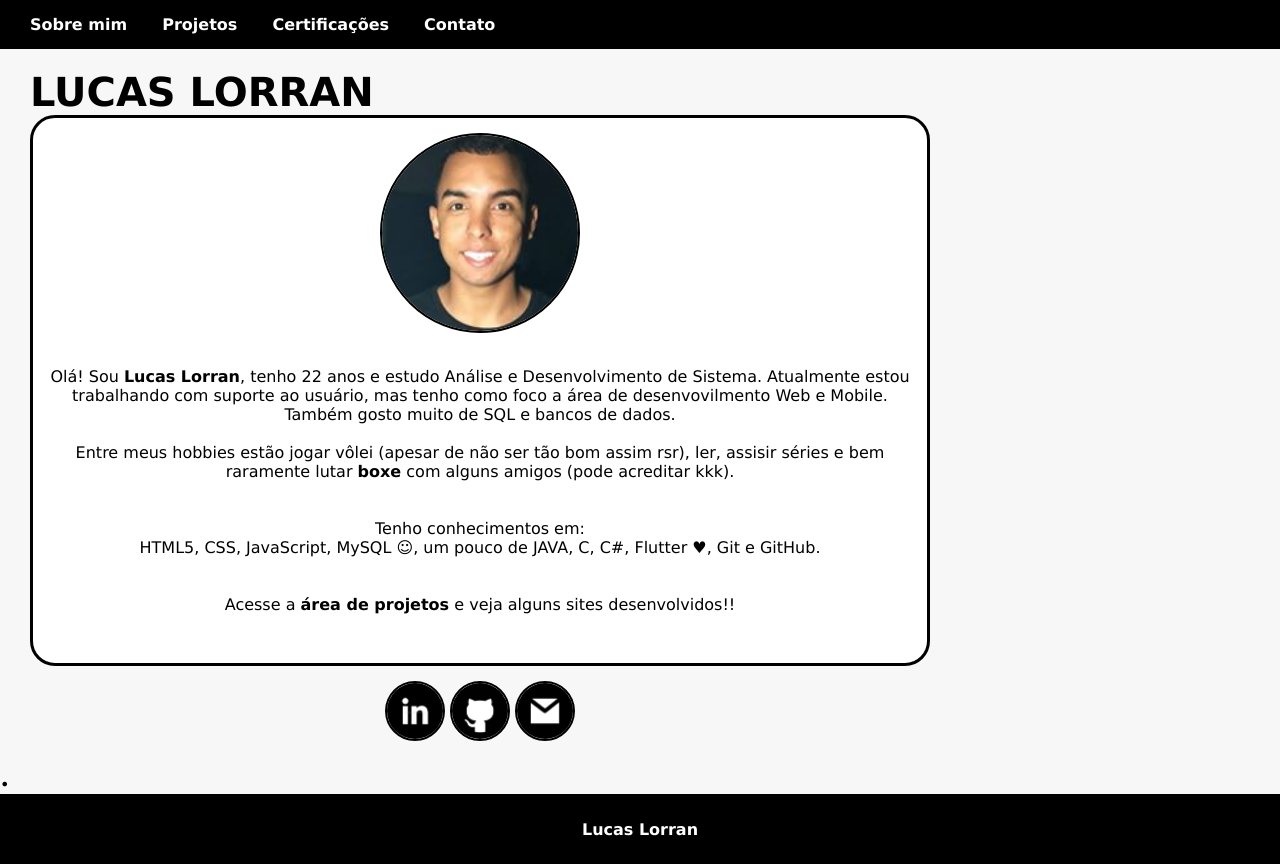
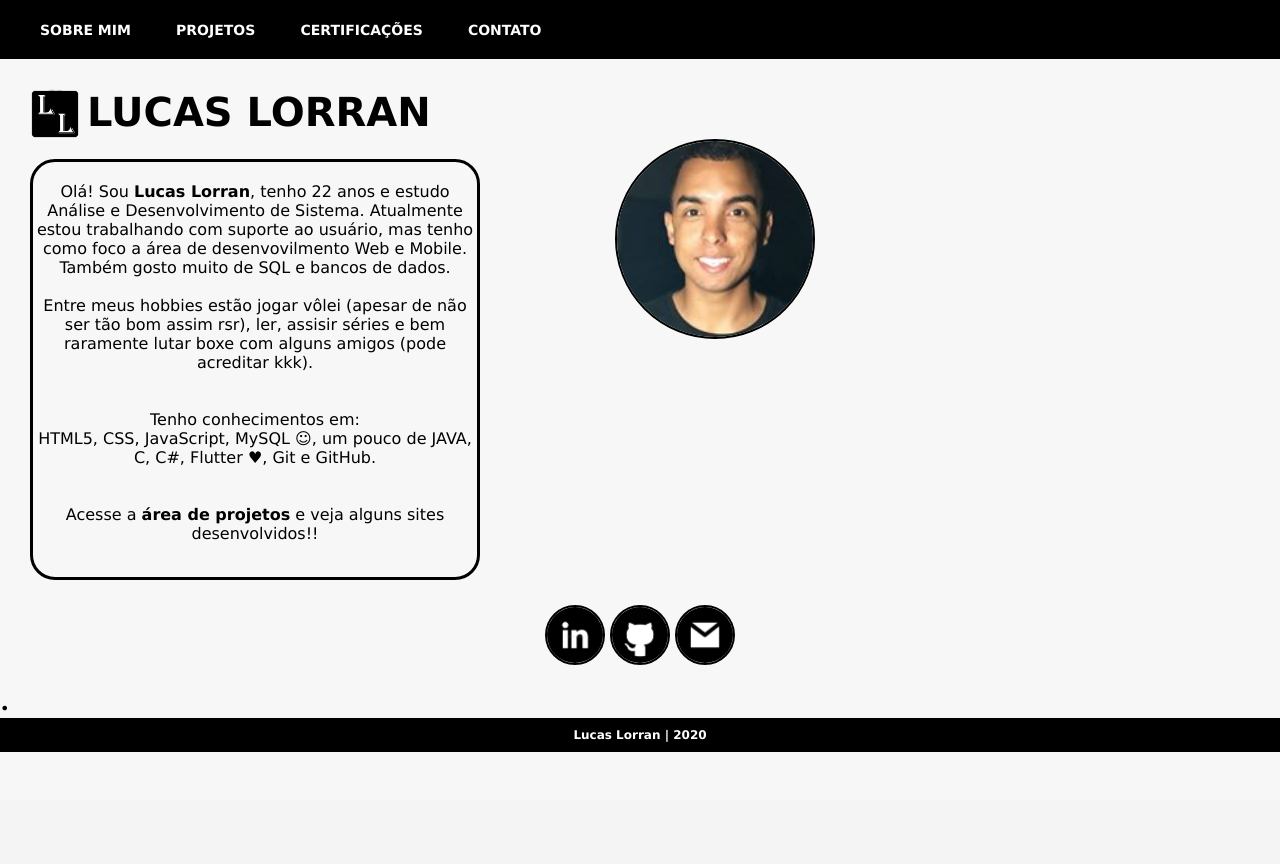
Before and after one commit to LucasLorran22/Projeto_Portfolio_Web, a PHP site: page / in a window 1280 px wide. After the commit the page ends 752 px from the top, so only its background shows below. Run offline with PHP 8.4, Linux system fonts and the light colour scheme.

Commit message:
Novo layout da pagina Sobre Mim atualizado

```diff
--- a/certificacoes.html
+++ b/certificacoes.html
@@ -22,7 +22,7 @@
             <!--  Página em construção -->
 
             <section>
-                <article class="post">
+                <article class="post_projetos">
                     <header>
                         <h1 id="titulo">Página em construção</h1>
                     </header>
--- a/css/style.css
+++ b/css/style.css
@@ -1,58 +1,37 @@
-/*Reset do CSS*/
+/************ Reset do CSS ***********/
 *{
     padding: 0;
     margin: 0;
     box-sizing: border-box;
 }
 
-/* Variáveis das cores*/
+/************ Variáveis das cores ***********/
 :root{
     --preto: black;
     --roxo: #63599b;
     --branco: white;
 }
 
-a{
-    text-decoration: none;
-    color: black;
+/************ estilo do menu de navegação ***********/
+
+.menu {
+    background-color: var(--preto);
+    padding: 20px;
 }
-
-/************ estilo do menu de navegação ]***********/
 
 .menu p{
     color: var(--branco)
 }
 
-header nav{
-    background: white;
-    background-color: var(--preto);
-    padding: 15px;
-}
-
-nav a{
+.menu a{
     text-decoration: none;
     color: white;
-    padding: 15px;
+    font-size: 14px;
+
+    padding: 20px;
     font-weight: bold;
+    text-transform: uppercase;
     transition: background-color 0.5s;
-}
-
-
-.menu {
-    display: block;
-}
-
-.menu ul{
-    background-color: var(--preto);
-    list-style-type: none;
-    text-transform: uppercase;
-    position: absolute;
-    top: 0px;
-    padding: 8px;
-}
-
-.menu li{
-
 }
 
 .menu a:hover{
@@ -61,17 +40,57 @@ nav a{
 
 /************************************/
 
-div#interface{
-
-    width: 900px;
-    margin: 50px auto 0px 30px;
-}
-
 body{
     background: #f7f7f7;
     font-family: Verdana;
+}
 
+a{
+    text-decoration: none;
+    color: black;
 }
+
+#interface{
+    margin: 30px auto auto 30px;
+}
+
+.post{
+    display: flex;
+    flex-direction: row;
+    margin-bottom: 25px;
+}
+
+.grupo{
+    margin-right: 10px;
+}
+
+/************************************/
+
+.titulo{
+    display: flex;
+    flex-direction: row;
+}
+
+.titulo h1{
+    margin-left: 7px;
+    color: var(--preto);
+    font-size: 40px;
+    text-transform: uppercase;
+}
+
+.descricao{
+    margin-top: 20px;
+    width: 450px;
+    border:  3px solid var(--preto);
+    border-radius: 25px;
+}
+
+.local_da_imagem{
+
+    text-align: center;
+    width: 450px;
+}
+
 
 
 .post_img{
@@ -81,36 +100,11 @@ body{
 
 }
 
-
-.titulo, .subtitulo, .post_titulo{
-    color: var(--preto);
-}
-
-.titulo{
-    margin-top: -30px;
-    font-size: 40px;
-    text-transform: uppercase;
-}
-
-.post_titulo{
-    font-size: 16px;
-    font-style: italic;
-    margin: 0;
-    margin-bottom: 15px;
-}
-
-.post {
-    background: var(--branco);
-    padding: 15px;
-    border: 3px solid var(--preto);
-    margin-bottom: 15px;
-    border-radius: 25px;
-}
-
 .post_conteudo{
     margin: 0;
+    margin-top: 20px;
     margin-bottom: 15px;
-    text-align: center
+    text-align: center;
 }
 
 /* Imagens das redes sociais */
@@ -134,6 +128,7 @@ body{
 }
 
 .post_projetos{
+    width: 500px;
     background: var(--branco);
     padding: 15px;
     border: 3px solid var(--preto);
@@ -146,16 +141,18 @@ body{
 }
 
 
-/*Rodape*/
+/************  Rodape ***********/
 
 footer{
-    margin-bottom: -10px;
+    margin: auto;
     background-color: var(--preto);
-    padding: 2%;
+    padding: 10px;
 
 }
 
 footer p{
+    text-align: center;
     color: var(--branco);
     font-weight: bold;
+    font-size: 12px
 }
--- a/index.html
+++ b/index.html
@@ -19,36 +19,39 @@
 		</header>
 
 		<div id="interface">
-			<!--
-			<div class="grupo">
-				<img src="img/icon.png" alt="Logo da sigla LL"/>
 
+			<div class="titulo">
+				<img src="img/icon.png" alt="Logo da sigla LL" width="50" height="50"/>
+				<h1 class="nome">Lucas Lorran</h1>
 			</div>
-			-->
-			<h1 class="titulo">Lucas Lorran</h1>
-			<section>
+
 			<article class="post">
 
-						<!-- Foto do LinkedIn-->
-						<center>
-						<img class="post_img" src="img/foto_perfil.jpg" height="200" width="200" alt="Foto de Lucas Lorran"/>
-						</center>
-
-
+				<div class="grupo">
+					<div class="descricao">
 						<p class="post_conteudo">
 							Olá! Sou <b>Lucas Lorran</b>, tenho 22 anos e estudo Análise e Desenvolvimento de Sistema.
 							Atualmente estou trabalhando com suporte ao usuário, mas tenho como foco a área de desenvovilmento Web e Mobile.
 							Também gosto muito de SQL e bancos de dados.
 						</br></br>
-						Entre meus hobbies estão jogar vôlei (apesar de não ser tão bom assim rsr), ler, assisir séries e bem raramente lutar <b>boxe</b> com alguns amigos (pode acreditar kkk).
+							Entre meus hobbies estão jogar vôlei (apesar de não ser tão bom assim rsr), ler, assisir séries e bem raramente lutar boxe com alguns amigos (pode acreditar kkk).
 						</br></br></br>
 							Tenho conhecimentos em:</br> HTML5, CSS, JavaScript, MySQL ☺, um pouco de JAVA, C, C#, Flutter ♥, Git e GitHub.
 						</br></br></br>
 							Acesse a <b><a href="projetos.html">área de projetos</a></b> e veja alguns sites desenvolvidos!!
 							</br></br>
 						</p>
+					</div>
+				</div >
+
+				<div class="grupo">
+					<div class="local_da_imagem">
+						<img class="post_img" src="img/foto_perfil.jpg" height="200" width="200" alt="Foto de Lucas Lorran"/>
+					</div>
+				</div>
+
 			</article>
-			</section>
+		</div>
 
 		<center>
 
@@ -67,12 +70,10 @@
 
 		</center>
 
-
-		</div>
 		<a href="https://lucaslorran22.github.io/Projeto_Portifolio_Web/index.html" target="_blank">•</a>
 
 		<footer>
-			<center><p>Lucas Lorran</p></center>
+			<p>Lucas Lorran | 2020</p>
 		</footer>
 	</body>
 </html>
--- a/pagina_contrucao.html
+++ b/pagina_contrucao.html
@@ -23,7 +23,7 @@
             <!--  Página em construção -->
 
             <section>
-                <article class="post">
+                <article class="post_projetos">
                     <header>
                         <h1 id="titulo">Página em construção</h1>
                     </header>
--- a/projetos.html
+++ b/projetos.html
@@ -58,7 +58,7 @@
         </div>
 
         <footer>
-			<center><p>Lucas Lorran</p></center>
+			<p>Lucas Lorran | 2020</p>
 		</footer>
     </body>
 </html>
```
Lines whose indentation alone changed are shown as unchanged.
